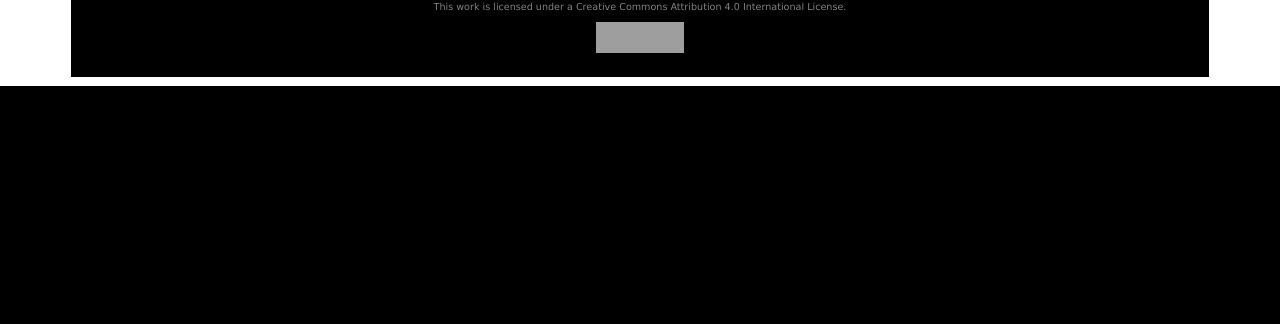
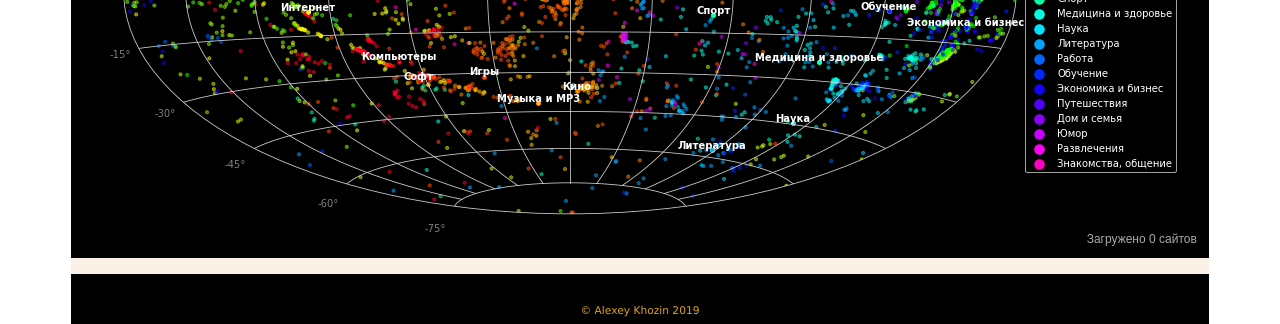
Before and after one commit to alekho77/websimanticos-ru, a PHP site: page / in a window 1280 px wide. Shown: the part 2749-3073 px from the top of the page. Before the commit the page ends 2835 px from the top, so only its background shows below. Run offline with PHP 8.4, Linux system fonts and the light colour scheme; data that the repository does not hold is empty; grey boxes are pictures that could not be loaded.

Commit message:
ru-sites semantics

```diff
--- a/index.html
+++ b/index.html
@@ -86,6 +86,9 @@
         max-width: 1086px;
         height: auto;
       }
+      img.selectable {
+        cursor: url('/images/cursor-select.png') 8 8, crosshair;
+      }
       a:link {
         text-decoration: none;
       }
@@ -170,8 +173,8 @@
         </p>
       </div>
       <div class="banner">
-        <img src="/images/websematicsky-words.png" alt="300 тысяч русских слов разбросанных по смыслу" style="cursor: crosshair" class="sphere"
-          onmouseover="showImgHint('imghint')" onmouseout="hideImgHint('imghint')" onmousemove="cursorMove('imghint', event, this)" />
+        <img src="/images/websematicsky-words.png" alt="300 тысяч русских слов разбросанных по смыслу" class="sphere selectable"
+          onmouseover="showImgHint('imghint')" onmouseout="hideImgHint('imghint')" onmousemove="displayWords('imghint', event, this)" />
         <div class="loading">
           <span id="loadWordsTxt">Загрузка слов</span>
           <img id="loadWordsImg" src="/images/255.gif" alt="" style="vertical-align: middle">
@@ -188,13 +191,28 @@
           Вы можете самостоятельно подвигать курсором мыши над сематической картой русских слов и посмотреть в каждой точке несколько слов наиболее близких по смыслу.
         </p>
         <p>
-          Работы продолжаются, и следующим шагом будет визуализация нескольких тысяч наиболее популярных русскоязычных сайтов в соответствие с их смысловым наполнением…
+          На следующим рисунке вы можете видеть семантическую карту, построенную на основе контекста нескольких тысяч сайтов из русскоязычного сегмента интернета.
+          Сразу же хочу сказать, что не все сайты содержат «легкодоступный» для робота контент, парой ему с трудом удавалось получить несколько слов.
+          Другие же сайты, наоборот, предоставляли уже с первых страниц тексты, состоящие из миллионов слов.
+          Все это вкупе с упрощением смыслового пространства, фактически до двух измерений, конечно же отразилось на качестве ассоциаций.
+          Так что не удивляйтесь, если, к примеру, увидите интернет почту в разделе игр.
         </p>
+      </div>
+      <div class="banner">
+        <img src="/images/websematicsky-sites.png" alt="Несколько тысяч сайтов из русскоязычного сегмента интернета" class="sphere selectable"
+          onmouseover="showImgHint('imghint')" onmouseout="hideImgHint('imghint')" onmousemove="displaySites('imghint', event, this)" />
+        <div class="loading">
+          <span id="loadSitesTxt">Загрузка сайтов</span>
+          <img id="loadSitesImg" src="/images/255.gif" alt="" style="vertical-align: middle">
+        </div>
+      </div>
+      <div class="text">
+        <p></p>
       </div>
       <div class="banner">
           <div class="border" style="font-family: Verdana, Geneva, Tahoma, sans-serif">
             <div style="color: goldenrod; font-size: 8pt; margin-top: 10px; margin-bottom: 10px">
-              <span>&copy; Copyright</span>
+              <span>&copy;</span>
               <a style="color: goldenrod" href="mailto:mail@websimanticos.ru">Alexey Khozin</a>
               <span>2019</span>
             </div>
@@ -253,62 +271,88 @@ screen.colorDepth:screen.pixelDepth))+";u"+escape(document.URL)+
       document.getElementById(id).style.opacity = 0;
     }
     function invertHammer(x, y) {
-      x2 = x * x;
-      y2 = y * y;
-      z = 1.0 - x2 / 16.0 - y2 / 4.0;
+      var x2 = x * x;
+      var y2 = y * y;
+      var z = 1.0 - x2 / 16.0 - y2 / 4.0;
       if (z >= 0.0) {
         z = Math.sqrt(z);
-        phi = Math.asin(z * y);
-        theta = 2 * Math.atan2(z * x, 2 * (2 * z * z - 1));
+        var phi = Math.asin(z * y);
+        var theta = 2 * Math.atan2(z * x, 2 * (2 * z * z - 1));
         if (Math.abs(theta) <= Math.PI) {
-          return {phi:phi, theta:theta};
+          return { phi:phi, theta:theta };
         }
       }
       return null;
     }
     function norm(v) {
-      n = 0.0;
-      for (i = 0; i < v.length; i++) {
+      var n = 0.0;
+      for (var i = 0; i < v.length; i++) {
         n += v[i] * v[i];
       }
       return Math.sqrt(n);
     }
     function similarity(a, b) {
-      dot = 0.0;
-      for (i = 0; i < a.length; i++) {
+      var dot = 0.0;
+      for (var i = 0; i < a.length; i++) {
         dot += a[i] * b[i];
       }
       return dot / (norm(a) * norm(b));
     }
     function most_similar(vocab, vec, topn=1) {
-      toplist = new Array(topn);
-      for (w = 0; w < vocab.length; w++) {
-        s = similarity(vocab[w][1], vec);
-        for (i = 0; i < toplist.length; i++) {
+      var toplist = new Array(topn);
+      for (var w = 0; w < vocab.length; w++) {
+        var s = similarity(vocab[w][vocab[w].length - 1], vec);
+        for (var i = 0; i < toplist.length; i++) {
           if ((typeof toplist[i] === 'undefined') || (toplist[i].sim < s)) {
-            toplist[i] = {word: vocab[w][0], sim: s};
+            toplist[i] = {index: w, sim: s};
             break;
           }
         }
       }
       return toplist;
     }
-    function cursorMove(id, event, img) {
-      elem = document.getElementById(id);
-      s = img.width / 1086.0;
-      w2 = 475.0 * s;
-      h2 = img.height / 2.0;
-      coords = invertHammer((event.offsetX - w2) / w2 * 3.0055992936340946227328954988797, - (event.offsetY - h2) / h2 * 1.5720498974593779783554486264652);
-      if (coords) {
-        geostr = "φ: " + (coords.phi * 180 / Math.PI) + ", θ: " + (coords.theta * 180 / Math.PI);
-        vec = [Math.cos(coords.phi) * Math.cos(coords.theta), Math.cos(coords.phi) * Math.sin(coords.theta), Math.sin(coords.phi)];
-        toplist = most_similar(words3dvec, vec, 5);
-        str = '';
-        for (i = 0; i < toplist.length; i++) {
+    function imgToGeo(img, x, y) {
+      var s = img.width / 1086.0;
+      var w2 = 475.0 * s;
+      var h2 = img.height / 2.0;
+      return invertHammer((x - w2) / w2 * 3.0055992936340946227328954988797, - (y - h2) / h2 * 1.5720498974593779783554486264652);
+    }
+    function geoToStr(coords) {
+      return `φ: ${(coords.phi * 180 / Math.PI).toFixed(0)}, θ: ${(coords.theta * 180 / Math.PI).toFixed(0)}`;
+    }
+    function geoTo3d(coords) {
+      return [Math.cos(coords.phi) * Math.cos(coords.theta), Math.cos(coords.phi) * Math.sin(coords.theta), Math.sin(coords.phi)];
+    }
+    function displayWords(id, event, img) {
+      var elem = document.getElementById(id);
+      var coords = imgToGeo(img, event.offsetX, event.offsetY);
+      if (coords != null) {
+        var toplist = most_similar(words3d.vec, geoTo3d(coords), 5);
+        var str = '';
+        for (var i = 0; i < toplist.length; i++) {
           if (typeof toplist[i] === 'undefined') break;
-          str += '<tr><td>' + toplist[i].word /* + '</td><td>' + toplist[i].sim*/ + '</td></tr>';
+          str += `<tr><td>${words3d.vec[toplist[i].index][0]}</td></tr>`;
         }
-        elem.innerHTML = (str.length > 0) ? '<table>' + str + '</table>' : geostr;
+        elem.innerHTML = (str.length > 0) ? `<table>${str}</table>` : geoToStr(coords);
+      } else {
+        elem.innerHTML = "пусто";
+      }
+      elem.style.left = event.pageX + "px";
+      elem.style.top =  event.pageY + "px";
+    }
+    function displaySites(id, event, img) {
+      var elem = document.getElementById(id);
+      var coords = imgToGeo(img, event.offsetX, event.offsetY);
+      if (coords != null) {
+        var toplist = most_similar(sites3d.vec, geoTo3d(coords), 1);
+        if (toplist[0] !== 'undefined' && toplist[0].sim > 0.9995) {
+          var site = sites3d.vec[toplist[0].index];
+          var link_row = `<tr><td>${site[0]}</td></tr>`;
+          var desc_row = `<tr><td>${site[1]}</td></tr>`;
+          elem.innerHTML = `<table>${link_row}${desc_row}</table>`;
+        } else {
+          elem.innerHTML = geoToStr(coords);
+        }
       } else {
         elem.innerHTML = "пусто";
       }
@@ -317,85 +361,98 @@ screen.colorDepth:screen.pixelDepth))+";u"+escape(document.URL)+
     }
     function createAJAX() {
       var ajax = {
-        xmlHttp: false,
+        xmlHttp: null,
         enabled: false,
         timeout: 60000,
         timer: null,
-        handlerLoad: null, //function(url) { alert('Loading...\r\n' + url); },
         handlerResponse: null, //function(resp) { alert('OK\r\n' + resp); },
         handlerError: null, //function(status, text) { alert('Error: ' + status + '\r\n' + text); },
-        handlerTimer: null, //function() { gajax.xmlHttp.abort(); gajax.timer = null; if (gajax.handlerError) gajax.handlerError('', 'Timeout!'); },
+        handlerTimer: null, //function() { this.xmlHttp.abort(); this.timer = null; if (this.handlerError) this.handlerError('', 'Timeout!'); },
         handlerState: function() {
-            if (gajax.xmlHttp.readyState == 4) {
-              if (gajax.timer) { clearTimeout(gajax.timer); gajax.timer = null; }
-              if (gajax.xmlHttp.status == 200) {
-                if (gajax.handlerResponse) gajax.handlerResponse(gajax.xmlHttp.responseText);
+            if (this.xmlHttp.readyState == 4) {
+              if (this.timer) { clearTimeout(this.timer); this.timer = null; }
+              if (this.xmlHttp.status == 200) {
+                if (this.handlerResponse) this.handlerResponse(this.xmlHttp.responseText);
               } else {
-                if (gajax.handlerError) gajax.handlerError(gajax.xmlHttp.status, gajax.xmlHttp.statusText);
+                if (this.handlerError) this.handlerError(this.xmlHttp.status, this.xmlHttp.statusText);
               }
             }
           },
         init: function() {
-            /*@cc_on@*/
-            /*@if (@_jscript_version >= 5)
-            try { this.xmlHttp = new ActiveXObject("Msxml2.XMLHTTP"); }
-            catch (e) {
-                try { this.xmlHttp = new ActiveXObject("Microsoft.XMLHTTP"); }
-                catch (e2) { this.xmlHttp = false; }
+            if (window.XMLHttpRequest) {
+              this.xmlHttp = new XMLHttpRequest();
+            } else {
+              this.xmlHttp = new ActiveXObject("Microsoft.XMLHTTP");
             }
-            @end@*/
-            if (!this.xmlHttp && typeof XMLHttpRequest != 'undefined') this.xmlHttp = new XMLHttpRequest();
-            if (this.xmlHttp) this.enabled = true;
+            this.enabled = this.xmlHttp != null;
           },
         get: function(url) {
+            var this_ajax = this;
             this.xmlHttp.abort();
-            this.xmlHttp.open('GET', url, true);
-            this.xmlHttp.onreadystatechange = this.handlerState;
-            if (this.handlerTimer) this.timer = setTimeout(this.handlerTimer, this.timeout);
+            if(this.timer) clearTimeout(this.timer);
+            this.xmlHttp.open('GET', url);
+            this.xmlHttp.onreadystatechange = function() { this_ajax.handlerState(); };
+            if (this.handlerTimer) this.timer = setTimeout(function() { this_ajax.handlerTimer(); }, this.timeout);
             this.xmlHttp.send(null);
-            if (this.handlerLoad) this.handlerLoad(url);
           },
         postdata: function(url, params) {
+            var this_ajax = this;
             this.xmlHttp.abort();
             if(this.timer) clearTimeout(this.timer);
-            this.xmlHttp.open('POST', url, true);
+            this.xmlHttp.open('POST', url);
             this.xmlHttp.setRequestHeader('Content-Type', 'application/x-www-form-urlencoded');
-            this.xmlHttp.onreadystatechange = this.handlerState;
-            if (this.handlerTimer) this.timer = setTimeout(this.handlerTimer, this.timeout);
+            this.xmlHttp.onreadystatechange = function() { this_ajax.handlerState(); };
+            if (this.handlerTimer) this.timer = setTimeout(function() { this_ajax.handlerTimer(); }, this.timeout);
             this.xmlHttp.send(params);
-            if (this.handlerLoad) this.handlerLoad(url);
           }
       };
       ajax.init();
-      if (ajax && ajax.enabled) return ajax;
-      return null;
+      return ajax.enabled ? ajax : null;
     }
-    //=================================================================================================================
-    words3dvec = [];
-    words3dvec_count = 0;
-    var gajax = createAJAX();
-    if(gajax) {
-      gajax.handlerResponse = function(resp) {
-        finished = true;
+    function downloadWords(obj) {
+      if(obj.ajax) {
+        obj.ajax.handlerResponse = function(resp) {
+          var finished = true;
           try {
-          words = JSON.parse(resp);
+            var words = JSON.parse(resp);
             if (words instanceof Array) {
               if (words.length > 0) {
-              words3dvec = words3dvec.concat(words);
-              words3dvec_count++;
+                obj.vec = obj.vec.concat(words);
+                obj.count++;
                 finished = false;
               }
             }
           } finally {
-          document.getElementById('loadWordsTxt').innerHTML = 'Загружено ' + words3dvec.length + ' слов';
+            var types_tags = {words: ' слов', sites: ' сайтов'};
+            document.getElementById(obj.txtItem).innerHTML = 'Загружено ' + obj.vec.length + types_tags[obj.type];
             if (finished) {
-            document.getElementById('loadWordsImg').style.display = 'none';
+              document.getElementById(obj.imgItem).style.display = 'none';
             } else {
-            gajax.postdata('/words.php', 'count=' + words3dvec_count);
+              this.postdata('/words.php', `type=${obj.type}&count=${obj.count}`);
             }
           }
         };
-      gajax.postdata('/words.php', 'count=' + words3dvec_count);
+        obj.ajax.postdata('/words.php', `type=${obj.type}&count=${obj.count}`);
       }
+    }
+    //=================================================================================================================
+    var words3d = {
+      ajax: createAJAX(),
+      type: 'words',
+      vec: [],
+      count: 0,
+      txtItem: 'loadWordsTxt',
+      imgItem: 'loadWordsImg',
+    };
+    var sites3d = {
+      ajax: createAJAX(),
+      type: 'sites',
+      vec: [],
+      count: 0,
+      txtItem: 'loadSitesTxt',
+      imgItem: 'loadSitesImg',
+    };
+    downloadWords(words3d);
+    downloadWords(sites3d);
   </script>
 </html>
--- a/words.php
+++ b/words.php
@@ -1,10 +1,14 @@
 <?php
     $result = '[]';
-    if (isset($_POST['count']) && is_numeric($_POST['count'])) {
+    if (isset($_POST['type']) && isset($_POST['count']) && is_string($_POST['type']) && is_numeric($_POST['count'])) {
+        $type = (string)$_POST['type'];
         $count = (int)$_POST['count'] + 1;
-        $filename = getcwd() . '/words/words3d-' . $count . '.json';
-        if (file_exists($filename)) {
-            $result = file_get_contents($filename);
+        $types = ['words', 'sites'];
+        if (in_array($type, $types)) {
+            $filename = getcwd() . '/' . $type . '/' . $type .'3d-' . $count . '.json';
+            if (file_exists($filename)) {
+                $result = file_get_contents($filename);
+            }
         }
     }
     echo $result;
```
Also changed, not shown: images/cursor-select.png (added), images/websematicsky-sites.png (added), sites/.htaccess (added), 1 other file. Lines whose indentation alone changed are shown as unchanged.
